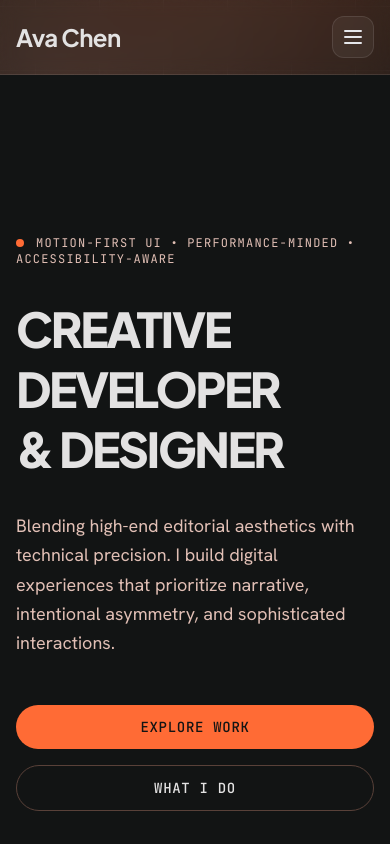
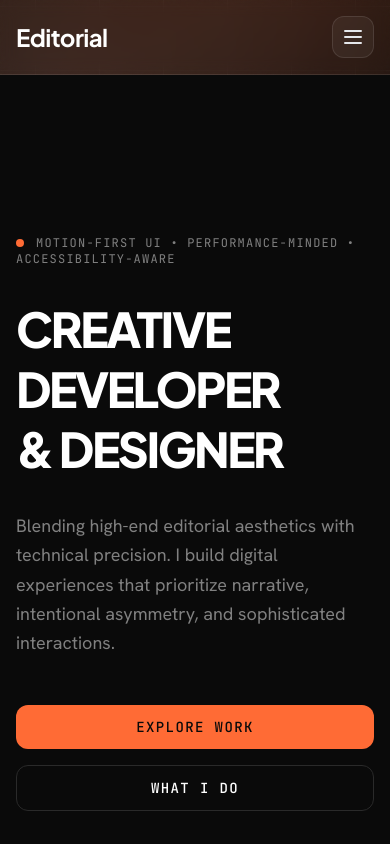
Before and after one commit to muhammadus-18/vibe-coded-1, a Next.js app: page / in a window 390 px wide. Shown: the top 844 px of the page. Built offline with nearby package versions, Linux system fonts and the light colour scheme.

Commit message:
feat: complete Ava Chen Editorial design system integration and UI enhancements

```diff
--- a/src/app/globals.css
+++ b/src/app/globals.css
@@ -5,39 +5,39 @@
 @tailwind utilities;
 
 :root {
-  --background: #121414;
-  --foreground: #e3e2e2;
-  --surface: #121414;
-  --surface-dim: #121414;
-  --surface-bright: #383939;
-  --surface-container-lowest: #0d0e0f;
-  --surface-container-low: #1b1c1c;
-  --surface-container: #1f2020;
-  --surface-container-high: #292a2a;
-  --surface-container-highest: #343535;
-  --on-surface: #e3e2e2;
-  --on-surface-variant: #e1bfb5;
-  --inverse-surface: #e3e2e2;
-  --inverse-on-surface: #303031;
-  --outline: #a98a80;
-  --outline-variant: #594139;
-  --surface-tint: #ffb59d;
-  --primary: #ffb59d;
-  --on-primary: #5d1900;
-  --primary-container: #ff6b35;
-  --on-primary-container: #5f1900;
-  --inverse-primary: #ab3500;
-  --secondary: #c6c6c7;
-  --on-secondary: #2f3131;
-  --secondary-container: #454747;
-  --on-secondary-container: #b4b5b5;
-  --tertiary: #59d5fb;
-  --on-tertiary: #003543;
-  --tertiary-container: #00a7cb;
-  --on-tertiary-container: #003744;
-  --accent: 255, 107, 53; /* #ff6b35 rgb for --accent usage */
-  --accent2: 255, 181, 157; /* #ffb59d rgb */
-  --ink: 18, 20, 20; /* #121414 rgb */
+  --background: #0A0A0A;
+  --foreground: #FFFFFF;
+  --surface: #121212;
+  --surface-dim: #0F0F0F;
+  --surface-bright: #1A1A1A;
+  --surface-container-lowest: #050505;
+  --surface-container-low: #0D0D0D;
+  --surface-container: #121212;
+  --surface-container-high: #181818;
+  --surface-container-highest: #222222;
+  --on-surface: #F2F2F2;
+  --on-surface-variant: #808080;
+  --inverse-surface: #F2F2F2;
+  --inverse-on-surface: #121212;
+  --outline: #404040;
+  --outline-variant: #2A2A2A;
+  --surface-tint: #FF6B35;
+  --primary: #FFB59D;
+  --on-primary: #3D1000;
+  --primary-container: #FF6B35;
+  --on-primary-container: #FFFFFF;
+  --inverse-primary: #FF6B35;
+  --secondary: #E0E0E0;
+  --on-secondary: #1A1A1A;
+  --secondary-container: #333333;
+  --on-secondary-container: #E0E0E0;
+  --tertiary: #A0A0A0;
+  --on-tertiary: #0A0A0A;
+  --tertiary-container: #2A2A2A;
+  --on-tertiary-container: #FFFFFF;
+  --accent: 255, 107, 53; /* #FF6B35 rgb */
+  --accent2: 255, 181, 157; /* #FFB59D rgb */
+  --ink: 18, 18, 18; /* #121212 rgb */
 }
 
 body {
@@ -69,11 +69,12 @@ body::after {
   pointer-events: none;
   z-index: 0;
   background:
+    radial-gradient(800px circle at var(--mouse-x, 50%) var(--mouse-y, 50%), rgba(var(--accent), 0.1), transparent 40%),
     radial-gradient(900px 520px at 70% -10%, rgba(var(--accent), 0.22), transparent 62%),
     radial-gradient(720px 460px at 15% 10%, rgba(var(--accent2), 0.16), transparent 58%),
     linear-gradient(rgba(255,255,255,0.04) 1px, transparent 1px),
     linear-gradient(90deg, rgba(255,255,255,0.04) 1px, transparent 1px);
-  background-size: auto, auto, 64px 64px, 64px 64px;
+  background-size: auto, auto, auto, 64px 64px, 64px 64px;
   background-position: center, center, center, center;
   opacity: 0.9;
 }
@@ -105,17 +106,39 @@ main, nav, footer, .relative, .absolute, .fixed {
   }
 
   .card {
-    @apply backdrop-blur-[20px] rounded-[12px];
+    @apply backdrop-blur-[20px] rounded-[12px] relative overflow-hidden;
     background-color: rgba(var(--ink), 0.6);
     box-shadow: inset 1px 1px 0px rgba(255, 255, 255, 0.05);
   }
 
+  .card::after {
+    content: '';
+    position: absolute;
+    inset: 0;
+    background: linear-gradient(
+      125deg,
+      rgba(255, 255, 255, 0.1) 0%,
+      rgba(255, 255, 255, 0.05) 40%,
+      transparent 100%
+    );
+    opacity: 0;
+    transition: opacity 0.6s ease;
+    pointer-events: none;
+  }
+
+  .card:hover::after {
+    opacity: 1;
+  }
+
   .card-hover {
-    @apply transition-all duration-300 will-change-transform;
+    @apply transition-all duration-500 ease-[cubic-bezier(0.23,1,0.32,1)] will-change-transform;
   }
   .card-hover:hover {
-    transform: scale(1.02);
-    box-shadow: inset 1px 1px 0px rgba(255, 255, 255, 0.05), 0 0 20px rgba(var(--accent), 0.1);
+    transform: translateY(-8px) scale(1.01);
+    box-shadow:
+      inset 1px 1px 0px rgba(255, 255, 255, 0.08),
+      0 20px 40px rgba(0, 0, 0, 0.4),
+      0 0 20px rgba(var(--accent), 0.1);
   }
 
   .muted {
@@ -123,11 +146,11 @@ main, nav, footer, .relative, .absolute, .fixed {
   }
 
   .btn {
-    @apply inline-flex items-center justify-center rounded-3xl px-5 py-3 text-sm font-medium transition-all duration-300;
+    @apply inline-flex items-center justify-center rounded-xl px-5 py-3 text-sm font-medium transition-all duration-300;
   }
 
   .btn-primary {
-    @apply btn text-background;
+    @apply btn text-background font-mono uppercase tracking-widest;
     background: var(--primary-container);
   }
   .btn-primary:hover {
@@ -136,12 +159,12 @@ main, nav, footer, .relative, .absolute, .fixed {
   }
 
   .btn-ghost {
-    @apply btn bg-transparent text-foreground hover:bg-white/5;
+    @apply btn bg-transparent text-foreground hover:bg-white/5 font-mono uppercase tracking-widest;
     border: 1px solid var(--outline-variant);
   }
 
   .eyebrow {
-    @apply inline-flex items-center gap-2 text-xs uppercase tracking-[0.18em] text-gray-300;
+    @apply inline-flex items-center gap-2 text-xs uppercase tracking-[0.18em] text-on-surface-variant font-mono;
   }
 
   .reveal-text {
@@ -154,7 +177,12 @@ main, nav, footer, .relative, .absolute, .fixed {
   }
 
   .headline {
-    @apply font-semibold tracking-tight text-foreground;
+    @apply font-display font-bold text-foreground;
+    letter-spacing: -0.04em;
+  }
+
+  .section-gap {
+    @apply py-24 md:py-40;
   }
 
   .text-balance {
--- a/src/app/home-client.jsx
+++ b/src/app/home-client.jsx
@@ -19,17 +19,28 @@ export default function Home({ posts }) {
     const reduceMotion =
       window.matchMedia?.('(prefers-reduced-motion: reduce)')?.matches ?? false;
 
-    // Stagger animation for hero content (h1, p, button)
+    // Stagger animation for hero content
     if (heroContent.current) {
-      const elements = heroContent.current.children;
-      gsap.fromTo(elements, { y: 24, opacity: 0 }, {
+      const texts = heroContent.current.querySelectorAll('[data-hero-text]');
+      const others = Array.from(heroContent.current.children).filter(child => !child.querySelector('[data-hero-text]'));
+
+      const tl = gsap.timeline();
+
+      tl.fromTo(texts, { y: '100%', opacity: 0 }, {
         y: 0,
         opacity: 1,
-        duration: reduceMotion ? 0 : 0.9,
-        stagger: reduceMotion ? 0 : 0.12,
+        duration: 1.2,
+        stagger: 0.15,
+        ease: 'expo.out',
+      });
+
+      tl.fromTo(others, { y: 20, opacity: 0 }, {
+        y: 0,
+        opacity: 1,
+        duration: 0.8,
+        stagger: 0.1,
         ease: 'power3.out',
-        clearProps: 'transform',
-      });
+      }, '-=0.8');
     }
 
     // Border radius morphing animation for hero visual
@@ -54,6 +65,15 @@ export default function Home({ posts }) {
         duration: 2,
         ease: 'power1.inOut',
       });
+
+      // Floating animation
+      gsap.to(heroVisual.current, {
+        y: -15,
+        duration: 3,
+        repeat: -1,
+        yoyo: true,
+        ease: 'power1.inOut'
+      });
     }
   }, []);
 
@@ -68,8 +88,13 @@ export default function Home({ posts }) {
                 <span className="inline-block w-2 h-2 rounded-full bg-primary-container mr-3" />
                 Motion-first UI • Performance-minded • Accessibility-aware
               </p>
-              <h1 className="font-display text-5xl md:text-[80px] font-extrabold text-foreground text-balance tracking-tighter leading-tight uppercase" data-reveal-text>
-                Creative Developer & Designer
+              <h1 className="font-display text-5xl md:text-[80px] font-extrabold text-foreground text-balance tracking-tighter leading-tight uppercase">
+                <span className="block overflow-hidden">
+                  <span className="inline-block" data-hero-text>Creative Developer</span>
+                </span>
+                <span className="block overflow-hidden">
+                  <span className="inline-block" data-hero-text>& Designer</span>
+                </span>
               </h1>
               <p className="font-sans text-lg md:text-xl text-on-surface-variant max-w-xl leading-relaxed">
                 Blending high-end editorial aesthetics with technical precision. I build digital experiences that prioritize narrative, intentional asymmetry, and sophisticated interactions.
--- a/src/components/FeaturedInsights.jsx
+++ b/src/components/FeaturedInsights.jsx
@@ -7,14 +7,14 @@ export default function FeaturedInsights({ posts }) {
     <section className="container-page py-24">
       <div className="flex items-end justify-between gap-6 mb-12" data-reveal>
         <div className="max-w-2xl">
-          <h2 className="text-3xl md:text-5xl font-bold text-white uppercase tracking-tighter">
-            Featured <br /> <span className="text-gray-600 font-serif lowercase italic">Insights</span>
+          <h2 className="font-display text-3xl md:text-5xl font-bold text-foreground uppercase tracking-tighter">
+            Featured <br /> <span className="text-on-surface-variant font-sans lowercase italic opacity-60">Insights</span>
           </h2>
-          <p className="text-gray-400 mt-4 text-lg">
+          <p className="font-sans text-on-surface-variant mt-4 text-lg">
             Thoughts on design, engineering, and the future of the web.
           </p>
         </div>
-        <Link href="/blog" className="text-sm font-bold text-accent-500 hover:text-white transition-colors uppercase tracking-widest border-b border-accent-500/30 pb-1">
+        <Link href="/blog" className="font-mono text-sm font-bold text-primary hover:text-foreground transition-colors uppercase tracking-widest border-b border-outline-variant pb-1">
           View all posts
         </Link>
       </div>
@@ -28,23 +28,23 @@ export default function FeaturedInsights({ posts }) {
             data-reveal
             data-reveal-delay={i * 0.1}
           >
-            <div className="card p-8 h-full flex flex-col justify-between hover:border-accent-500/30 transition-all duration-500 bg-white/[0.02]">
+            <div className="card p-8 h-full flex flex-col justify-between hover:border-primary-container/30 transition-all duration-500 bg-surface-bright/20">
               <div>
                 <div className="flex items-center gap-3 mb-6">
-                  <span className="text-[10px] font-bold text-accent-500 uppercase tracking-[0.2em]">
+                  <span className="font-mono text-[10px] font-bold text-primary uppercase tracking-[0.2em]">
                     {post.date || 'Recent'}
                   </span>
-                  <div className="h-px flex-1 bg-white/5" />
+                  <div className="h-px flex-1 bg-outline-variant/30" />
                 </div>
-                <h3 className="text-2xl font-bold text-white leading-tight group-hover:text-accent-400 transition-colors">
+                <h3 className="font-display text-2xl font-bold text-foreground leading-tight group-hover:text-primary transition-colors tracking-tight">
                   {post.title}
                 </h3>
-                <p className="text-gray-400 mt-4 line-clamp-3 text-sm leading-relaxed">
+                <p className="font-sans text-on-surface-variant mt-4 line-clamp-3 text-sm leading-relaxed">
                   {post.excerpt}
                 </p>
               </div>
 
-              <div className="mt-8 flex items-center gap-2 text-xs font-bold text-gray-500 uppercase tracking-widest group-hover:text-white transition-colors">
+              <div className="mt-8 flex items-center gap-2 text-xs font-bold text-on-surface-variant uppercase tracking-widest group-hover:text-foreground transition-colors">
                 Read Article
                 <span className="transform translate-x-0 group-hover:translate-x-2 transition-transform duration-300">→</span>
               </div>
--- a/src/components/Navbar.jsx
+++ b/src/components/Navbar.jsx
@@ -37,7 +37,7 @@ export default function Navbar() {
           {/* Logo */}
           <div className="flex items-center">
             <Link href="/" className="font-display text-2xl font-bold tracking-tight text-foreground">
-              Ava Chen
+              Editorial
             </Link>
           </div>
 
```
Also changed, not shown: src/app/layout.js (+6 -2 lines), src/components/BentoCapabilities.jsx (+20 -20 lines), src/components/CustomCursor.jsx (added, +96 -0 lines), src/components/ExperienceTimeline.jsx (+9 -9 lines), src/components/Grain.jsx (added, +29 -0 lines), src/components/TechMarquee.jsx (+4 -4 lines).
